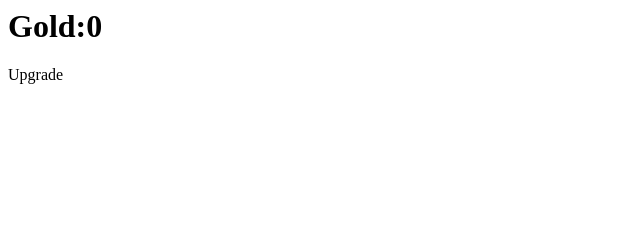
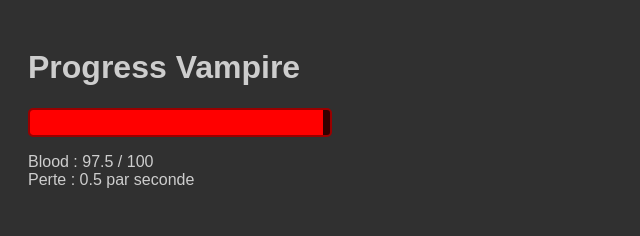
Before and after one commit to cyril-effa/ProgressVampire, a plain HTML site: page index.html in a window 1280 px wide. Shown: the whole page, without its empty margins (0-640 px from the left). Drawn offline with Linux system fonts and the light colour scheme.

Commit message:
ADDED Blood

```diff
--- a/index.html
+++ b/index.html
@@ -1,2 +1,22 @@
-<h1>Gold:<spanid="gold">0</span></h1>
-<buttononclick="buyUpgrade()">Upgrade</button>
+<!DOCTYPE html>
+<html lang="fr">
+<head>
+  <meta charset="UTF-8">
+  <title>Progress Vampire</title>
+  <link rel="stylesheet" href="style.css">
+</head>
+<body>
+  <h1>Progress Vampire</h1>
+
+  <div class="blood-container">
+    <div class="blood-bar" id="bloodBar"></div>
+  </div>
+
+  <p>
+    Blood : <span id="bloodValue">100</span> / <span id="bloodMax">100</span><br>
+    Perte : <span id="bloodLoss">0.5</span> par seconde
+  </p>
+
+  <script src="script.js"></script>
+</body>
+</html>
--- a/script.js
+++ b/script.js
@@ -1,45 +1,29 @@
-let gold = 0;
-let goldPerSecond = 1;
+let bloodMax = 100; // Quantité maximale de sang
+let blood = 100; // Quantité de sang actuelle
+let bloodLossPerSecond = 0.5; // Quantité de sang perdue par seconde
+let tick = 10; // Nombre de ticks par seconde pour la boucle de jeu
 
-function gameLoop()
-{
-    gold += goldPerSecond / 10;// tick toutes les 100ms
-    updateUI();
+const bloodBar = document.getElementById("bloodBar");
+const bloodValue = document.getElementById("bloodValue");
+const bloodMaxEl = document.getElementById("bloodMax");
+const bloodLossEl = document.getElementById("bloodLoss");
+
+bloodMaxEl.textContent = bloodMax;
+bloodLossEl.textContent = bloodLossPerSecond;
+
+// Mise à jour de l'affichage
+function updateBloodUI() {
+  bloodValue.textContent = Math.max(0, blood).toFixed(1);
+
+  const percent = (blood / bloodMax) * 100;
+  bloodBar.style.width = Math.max(0, percent) + "%";
 }
 
-setInterval(gameLoop, 100);
+// Perte automatique de blood
+setInterval(() => {
+  blood -= bloodLossPerSecond / tick;
+  if (blood < 0) blood = 0;
+  updateBloodUI();
+}, 1000 / tick);
 
-function saveGame()
-{
-    localStorage.setItem("save", JSON.stringify({
-        gold:gold,
-        goldPerSecond:goldPerSecond
-    }));
-}
-
-function loadGame()
-{
-    let save=JSON.parse(localStorage.getItem("save"));
-    if (save) {
-        gold = save.gold;
-        goldPerSecond = save.goldPerSecond;
-    }
-}
-
-setInterval(saveGame, 5000);
-
-let upgradeCost=10;
-
-function buyUpgrade()
-{
-    if (gold >= upgradeCost) {
-        gold -= upgradeCost;
-        goldPerSecond += 1;
-        upgradeCost *= 1.5;
-    }
-}
-
-function updateUI()
-{
-    document.getElementById("gold").innerText = Math.floor(gold);
-}
+updateBloodUI();
--- a/style.css
+++ b/style.css
@@ -0,0 +1,23 @@
+body {
+  font-family: Arial, sans-serif;
+  padding: 20px;
+  background: #303030;
+  color: #cdcdcd;
+}
+
+.blood-container {
+  width: 300px;
+  height: 25px;
+  background: #300;
+  border: 2px solid #900;
+  border-radius: 5px;
+  overflow: hidden;
+  margin-bottom: 10px;
+}
+
+.blood-bar {
+  height: 100%;
+  background: red;
+  width: 100%;
+  transition: width 0.2s linear;
+}
```
